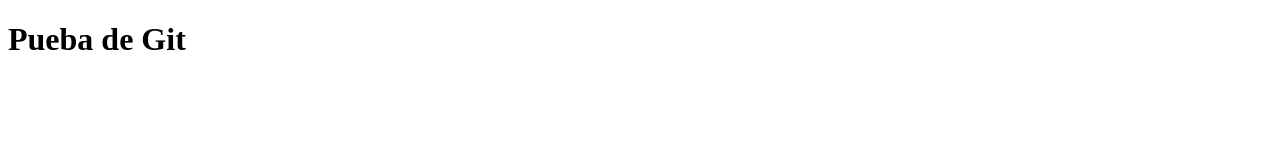
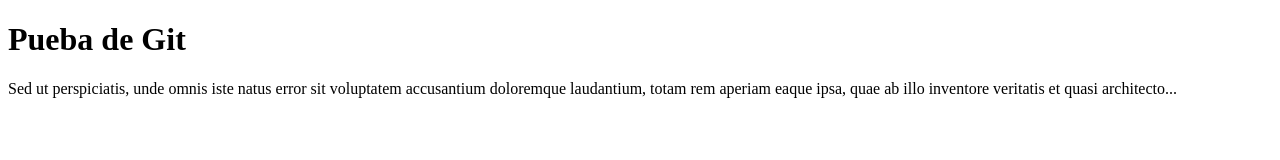
Before and after one commit to MaxUrtubey/Git_test, a plain HTML site: page index.html in a window 1280 px wide. Drawn offline with Linux system fonts and the light colour scheme.

Commit message:
Update index.html

```diff
--- a/index.html
+++ b/index.html
@@ -8,5 +8,6 @@
 </head>
 <body>
   <h1>Pueba de Git</h1>
+  <p>Sed ut perspiciatis, unde omnis iste natus error sit voluptatem accusantium doloremque laudantium, totam rem aperiam eaque ipsa, quae ab illo inventore veritatis et quasi architecto...</p>
 </body>
 </html>
```
